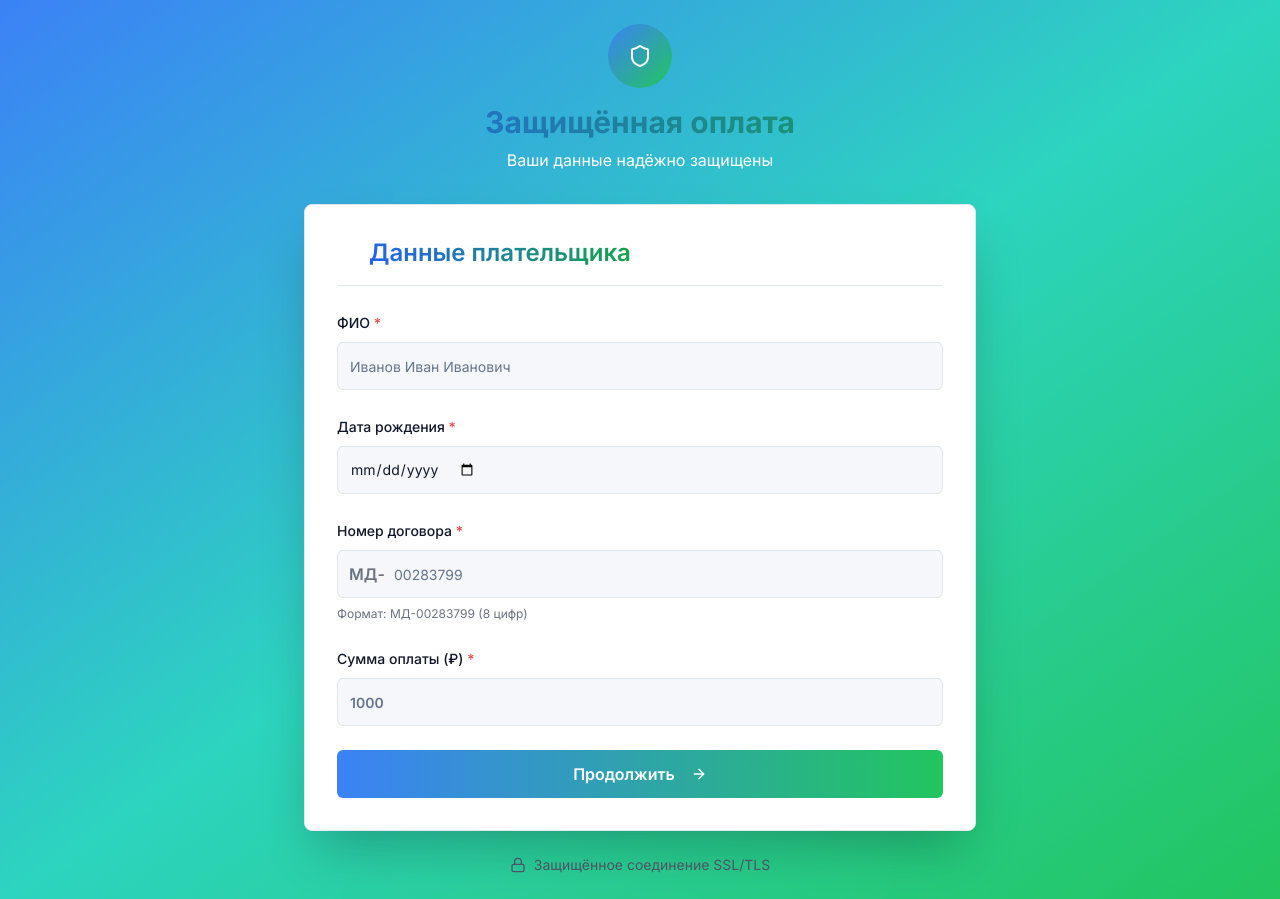
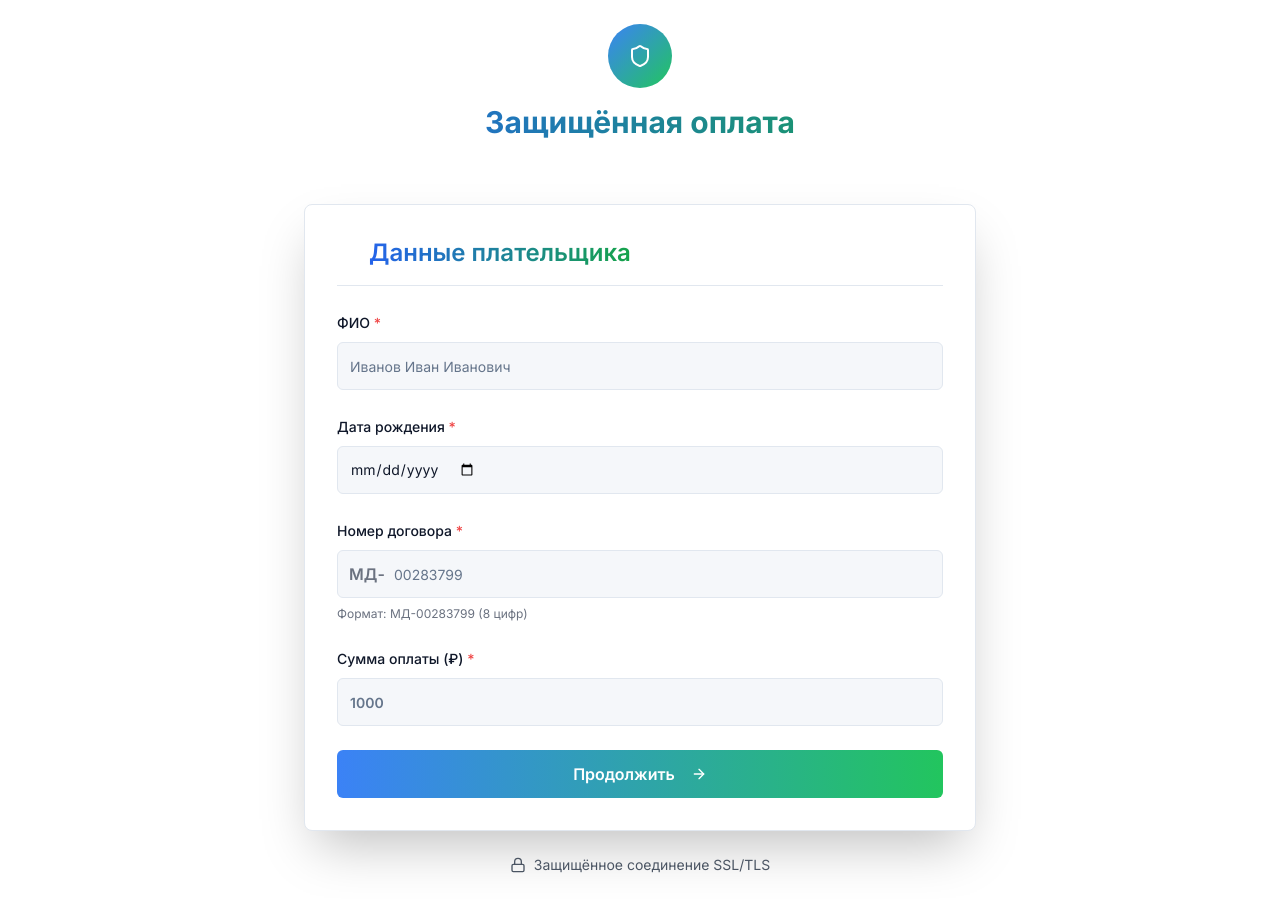
Before and after one commit to pr-poehali-dev/payment-form-creation, a React (Vite) app: page / in a window 1280 px wide. Built offline with nearby package versions, Linux system fonts and the light colour scheme.

Commit message:
Белый фон страницы

```diff
--- a/src/pages/Index.tsx
+++ b/src/pages/Index.tsx
@@ -204,7 +204,7 @@ ${receiptDate}
   };
 
   return (
-    <div className="min-h-screen bg-gradient-to-br from-blue-500 via-teal-400 to-green-500 flex items-center justify-center p-3 sm:p-4 md:p-6">
+    <div className="min-h-screen bg-white flex items-center justify-center p-3 sm:p-4 md:p-6">
       <div className="w-full max-w-2xl">
 
 
```
